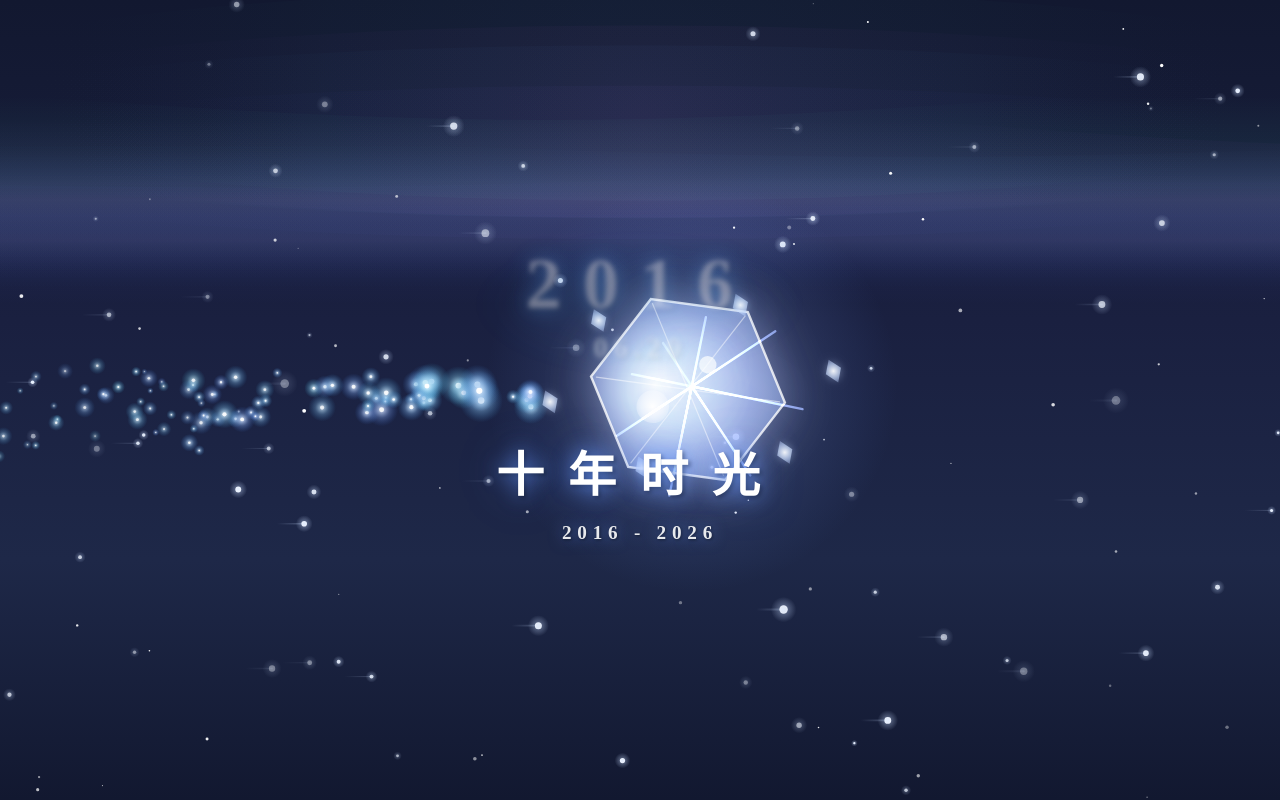
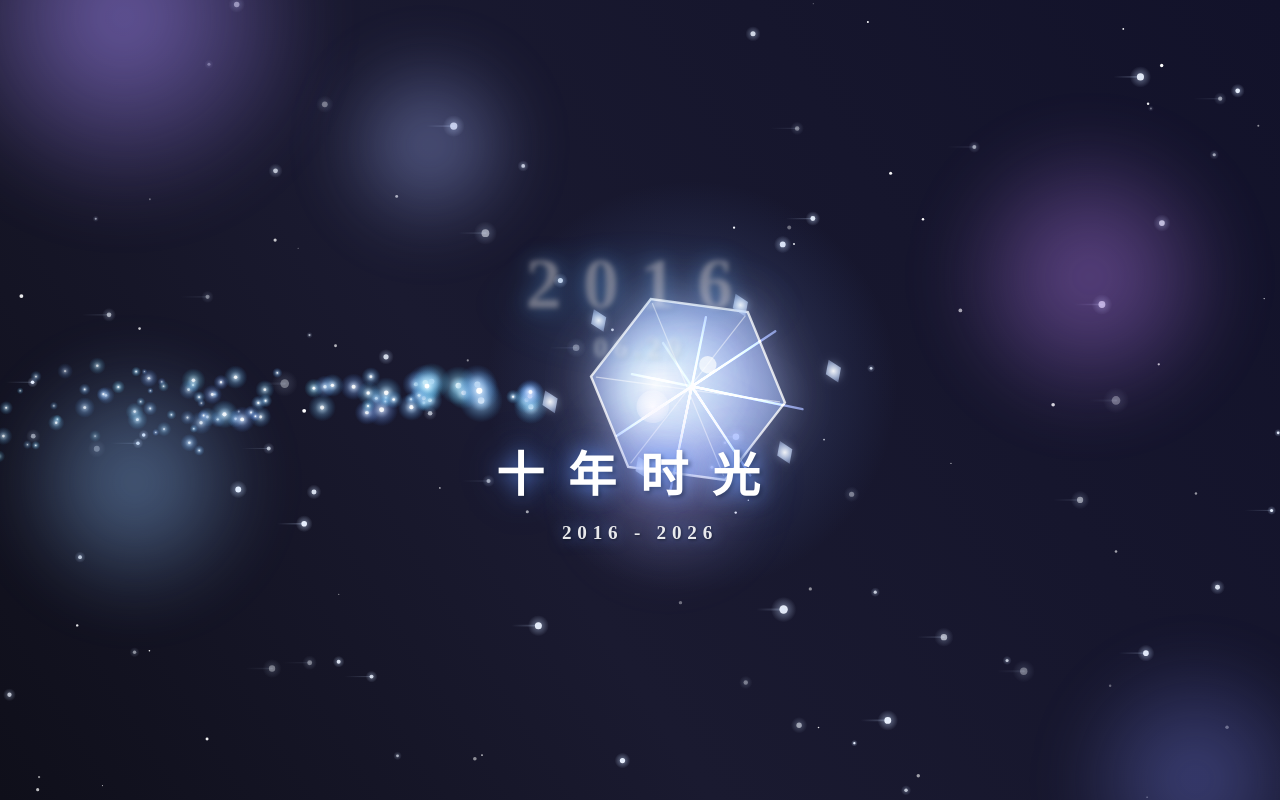
Before and after one commit to Zhang2357910207Qiang0823/anniversary-album, a Vue app: page / in a window 1280 px wide. Both pictures are taken after a click on the button "进来看看吧". Built offline with nearby package versions, Linux system fonts and the light colour scheme.

Commit message:
feat: 添加漂浮光斑与星星粒子特效，替换极光动画

```diff
--- a/src/App.vue
+++ b/src/App.vue
@@ -456,6 +456,19 @@ onUnmounted(() => {
   <div class="main-container">
     <!-- 相册主体（始终渲染，用 opacity 控制） -->
     <div class="album-container" :class="{ 'album-visible': showAlbum }">
+      <!-- 漂浮光斑 -->
+      <div class="album-floating-orbs">
+        <div class="album-orb album-orb-1"></div>
+        <div class="album-orb album-orb-2"></div>
+        <div class="album-orb album-orb-3"></div>
+        <div class="album-orb album-orb-4"></div>
+        <div class="album-orb album-orb-5"></div>
+        <div class="album-orb album-orb-6"></div>
+      </div>
+      <!-- 星星粒子 -->
+      <div class="album-stars">
+        <div v-for="i in 80" :key="'as'+i" class="album-star" :style="getStarStyle(i)"></div>
+      </div>
       <!-- 主显示区域 -->
       <div
       class="photo-display"
@@ -764,6 +777,25 @@ onUnmounted(() => {
   }
 }
 
+@keyframes orbFloat {
+  0%, 100% {
+    transform: translate(0, 0) scale(1);
+    opacity: 0.6;
+  }
+  25% {
+    transform: translate(30px, -40px) scale(1.15);
+    opacity: 0.75;
+  }
+  50% {
+    transform: translate(-15px, 30px) scale(0.9);
+    opacity: 0.5;
+  }
+  75% {
+    transform: translate(20px, 15px) scale(1.1);
+    opacity: 0.7;
+  }
+}
+
 /* 星星粒子 */
 .stars {
   position: absolute;
@@ -792,6 +824,99 @@ onUnmounted(() => {
     opacity: 1;
     transform: scale(1.2);
   }
+}
+
+/* === 相册漂浮光斑 === */
+.album-floating-orbs {
+  position: absolute;
+  top: 0;
+  left: 0;
+  width: 100%;
+  height: 100%;
+  pointer-events: none;
+  z-index: 1;
+}
+
+.album-orb {
+  position: absolute;
+  border-radius: 50%;
+  filter: blur(30px);
+  opacity: 0.6;
+  animation: orbFloat 10s ease-in-out infinite;
+}
+
+.album-orb-1 {
+  width: 350px;
+  height: 350px;
+  background: radial-gradient(circle, rgba(167, 139, 250, 0.8) 0%, transparent 70%);
+  top: -120px;
+  left: -80px;
+  animation-delay: 0s;
+}
+
+.album-orb-2 {
+  width: 300px;
+  height: 300px;
+  background: radial-gradient(circle, rgba(129, 140, 248, 0.75) 0%, transparent 70%);
+  bottom: -100px;
+  right: -80px;
+  animation-delay: -2s;
+}
+
+.album-orb-3 {
+  width: 280px;
+  height: 280px;
+  background: radial-gradient(circle, rgba(192, 132, 252, 0.7) 0%, transparent 70%);
+  top: 15%;
+  right: 5%;
+  animation-delay: -4s;
+}
+
+.album-orb-4 {
+  width: 250px;
+  height: 250px;
+  background: radial-gradient(circle, rgba(147, 197, 253, 0.75) 0%, transparent 70%);
+  bottom: 25%;
+  left: 0%;
+  animation-delay: -6s;
+}
+
+.album-orb-5 {
+  width: 200px;
+  height: 200px;
+  background: radial-gradient(circle, rgba(196, 181, 253, 0.7) 0%, transparent 70%);
+  top: 45%;
+  left: 45%;
+  animation-delay: -3s;
+}
+
+.album-orb-6 {
+  width: 180px;
+  height: 180px;
+  background: radial-gradient(circle, rgba(165, 180, 252, 0.75) 0%, transparent 70%);
+  top: 5%;
+  left: 25%;
+  animation-delay: -5s;
+}
+
+/* === 相册星星粒子 === */
+.album-stars {
+  position: absolute;
+  top: 0;
+  left: 0;
+  width: 100%;
+  height: 100%;
+  pointer-events: none;
+  z-index: 2;
+}
+
+.album-star {
+  position: absolute;
+  background: #fff;
+  border-radius: 50%;
+  opacity: 0;
+  animation: twinkle 3s ease-in-out infinite;
+  box-shadow: 0 0 4px rgba(255, 255, 255, 0.8);
 }
 
 /* 响应式 */
@@ -823,6 +948,7 @@ onUnmounted(() => {
   width: 100%;
   height: 100%;
   object-fit: contain;
+  z-index: 10;
 }
 
 /* 顶部标题 */
--- a/src/components/IntroAnimation.vue
+++ b/src/components/IntroAnimation.vue
@@ -174,65 +174,6 @@ const animate = (timestamp) => {
   animationFrame = requestAnimationFrame(animate)
 }
 
-// 绘制极光
-const drawAurora = (ctx, w, h) => {
-  const time = Date.now() / 1000
-
-  // 极光配置 - 多条光带（降低亮度）
-  const auroraBands = [
-    { y: 0.12, height: 0.22, hue: 160, phase: 0, speed: 0.3 },     // 绿色
-    { y: 0.18, height: 0.18, hue: 200, phase: 1, speed: 0.4 },   // 蓝绿色
-    { y: 0.22, height: 0.16, hue: 240, phase: 2, speed: 0.35 },  // 蓝色
-    { y: 0.15, height: 0.20, hue: 280, phase: 0.5, speed: 0.45 }, // 紫色
-  ]
-
-  ctx.save()
-  ctx.globalCompositeOperation = 'screen' // 叠加混合模式
-
-  auroraBands.forEach((band) => {
-    const baseY = h * band.y
-    const bandHeight = h * band.height
-
-    // 创建渐变（降低透明度）
-    const gradient = ctx.createLinearGradient(0, baseY, 0, baseY + bandHeight)
-    gradient.addColorStop(0, `hsla(${band.hue}, 80%, 60%, 0)`)
-    gradient.addColorStop(0.3, `hsla(${band.hue}, 75%, 55%, 0.06)`)
-    gradient.addColorStop(0.5, `hsla(${band.hue + 20}, 70%, 60%, 0.1)`)
-    gradient.addColorStop(0.7, `hsla(${band.hue}, 75%, 55%, 0.06)`)
-    gradient.addColorStop(1, `hsla(${band.hue}, 80%, 60%, 0)`)
-
-    // 绘制波浪形极光
-    ctx.beginPath()
-    ctx.moveTo(0, baseY + bandHeight)
-
-    const waveAmplitude = 25 + Math.sin(time * band.speed) * 15
-
-    for (let x = 0; x <= w; x += 5) {
-      const waveY = baseY + Math.sin(x * 0.003 + time * band.speed + band.phase) * waveAmplitude
-      ctx.lineTo(x, waveY)
-    }
-
-    ctx.lineTo(w, baseY + bandHeight)
-    ctx.closePath()
-    ctx.fillStyle = gradient
-    ctx.fill()
-
-    // 添加发光效果（降低亮度）
-    const glowY = baseY + Math.sin(time * band.speed) * 15
-    const glowGrad = ctx.createRadialGradient(w / 2, glowY, 0, w / 2, glowY, w * 0.5)
-    glowGrad.addColorStop(0, `hsla(${band.hue + 30}, 80%, 65%, 0.04)`)
-    glowGrad.addColorStop(0.5, `hsla(${band.hue}, 70%, 55%, 0.02)`)
-    glowGrad.addColorStop(1, 'rgba(0, 0, 0, 0)')
-
-    ctx.beginPath()
-    ctx.ellipse(w / 2, glowY, w * 0.6, bandHeight * 0.6, 0, 0, Math.PI * 2)
-    ctx.fillStyle = glowGrad
-    ctx.fill()
-  })
-
-  ctx.restore()
-}
-
 // Canvas 绘制函数
 const drawCanvas = () => {
   if (!ctx || !canvas) return
@@ -243,11 +184,10 @@ const drawCanvas = () => {
   const h = canvas.height
 
   // === 绘制渐变背景 ===
-  const bgGradient = ctx.createLinearGradient(0, 0, 0, h)
-  bgGradient.addColorStop(0, '#121830')
-  bgGradient.addColorStop(0.4, '#1a2040')
-  bgGradient.addColorStop(0.7, '#1e2848')
-  bgGradient.addColorStop(1, '#121830')
+  const bgGradient = ctx.createLinearGradient(0, h, w, 0)
+  bgGradient.addColorStop(0, '#0f0f1a')
+  bgGradient.addColorStop(0.4, '#1a1a30')
+  bgGradient.addColorStop(1, '#12122a')
   ctx.fillStyle = bgGradient
   ctx.fillRect(0, 0, w, h)
 
@@ -319,9 +259,6 @@ const drawCanvas = () => {
       }
     }
   }
-
-  // === 绘制极光效果 ===
-  drawAurora(ctx, w, h)
 
   // === 绘制粒子拖尾 ===
   particles.forEach(p => {
@@ -609,6 +546,16 @@ onUnmounted(() => {
     <!-- Canvas: 星空背景 + 纸飞机 + 粒子拖尾 -->
     <canvas id="introCanvas" class="main-canvas" />
 
+    <!-- 漂浮光斑 -->
+    <div class="floating-orbs">
+      <div class="orb orb-1"></div>
+      <div class="orb orb-2"></div>
+      <div class="orb orb-3"></div>
+      <div class="orb orb-4"></div>
+      <div class="orb orb-5"></div>
+      <div class="orb orb-6"></div>
+    </div>
+
     <!-- 日期显示 -->
     <div class="year-display">
       <transition name="year-fade" mode="out-in">
@@ -645,7 +592,7 @@ onUnmounted(() => {
   left: 0;
   width: 100%;
   height: 100%;
-  background: linear-gradient(180deg, #121830 0%, #1a2040 40%, #1e2848 70%, #121830 100%);
+  background: linear-gradient(135deg, #0f0f1a 0%, #1a1a30 40%, #12122a 100%);
   z-index: 1000;
   overflow: hidden;
   transition: opacity 0.6s ease;
@@ -749,6 +696,98 @@ onUnmounted(() => {
   opacity: 1;
 }
 
+/* === 漂浮光斑 === */
+.floating-orbs {
+  position: absolute;
+  top: 0;
+  left: 0;
+  width: 100%;
+  height: 100%;
+  pointer-events: none;
+  z-index: 15;
+}
+
+.orb {
+  position: absolute;
+  border-radius: 50%;
+  filter: blur(30px);
+  opacity: 0.6;
+  animation: orbFloat 10s ease-in-out infinite;
+}
+
+.orb-1 {
+  width: 350px;
+  height: 350px;
+  background: radial-gradient(circle, rgba(167, 139, 250, 0.8) 0%, transparent 70%);
+  top: -120px;
+  left: -80px;
+  animation-delay: 0s;
+}
+
+.orb-2 {
+  width: 300px;
+  height: 300px;
+  background: radial-gradient(circle, rgba(129, 140, 248, 0.75) 0%, transparent 70%);
+  bottom: -100px;
+  right: -80px;
+  animation-delay: -2s;
+}
+
+.orb-3 {
+  width: 280px;
+  height: 280px;
+  background: radial-gradient(circle, rgba(192, 132, 252, 0.7) 0%, transparent 70%);
+  top: 15%;
+  right: 5%;
+  animation-delay: -4s;
+}
+
+.orb-4 {
+  width: 250px;
+  height: 250px;
+  background: radial-gradient(circle, rgba(147, 197, 253, 0.75) 0%, transparent 70%);
+  bottom: 25%;
+  left: 0%;
+  animation-delay: -6s;
+}
+
+.orb-5 {
+  width: 200px;
+  height: 200px;
+  background: radial-gradient(circle, rgba(196, 181, 253, 0.7) 0%, transparent 70%);
+  top: 45%;
+  left: 45%;
+  animation-delay: -3s;
+}
+
+.orb-6 {
+  width: 180px;
+  height: 180px;
+  background: radial-gradient(circle, rgba(165, 180, 252, 0.75) 0%, transparent 70%);
+  top: 5%;
+  left: 25%;
+  animation-delay: -5s;
+}
+
+@keyframes orbFloat {
+  0%, 100% {
+    transform: translate(0, 0) scale(1);
+    opacity: 0.6;
+  }
+  25% {
+    transform: translate(30px, -40px) scale(1.15);
+    opacity: 0.75;
+  }
+  50% {
+    transform: translate(-15px, 30px) scale(0.9);
+    opacity: 0.5;
+  }
+  75% {
+    transform: translate(20px, 15px) scale(1.1);
+    opacity: 0.7;
+  }
+}
+
 .intro-title h1 {
   font-size: 3rem;
   font-weight: 700;
```
